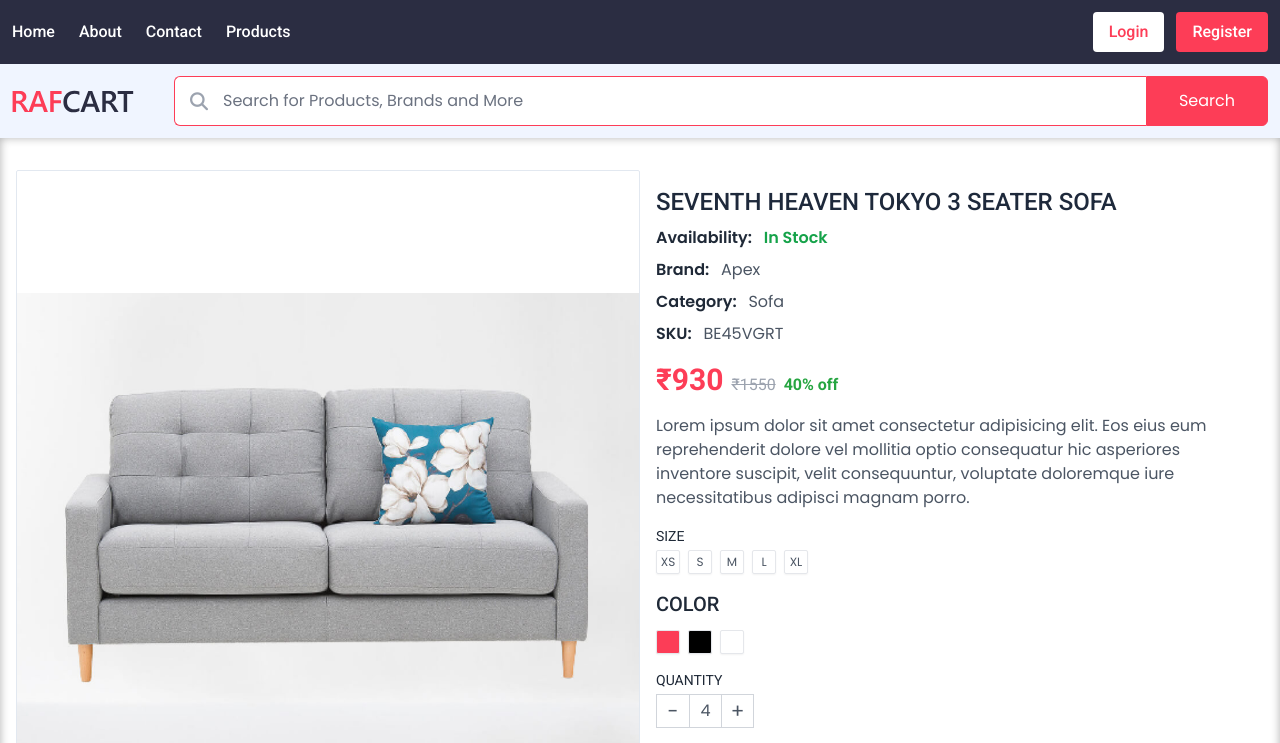
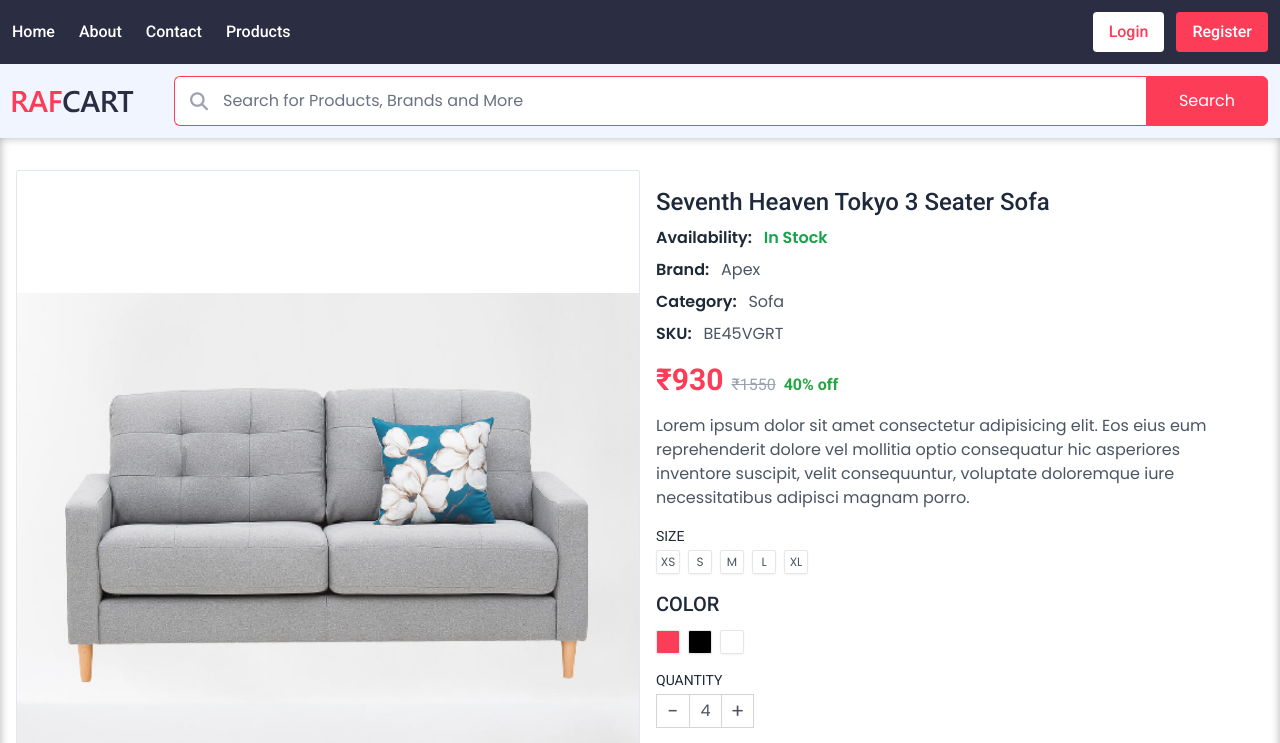
Before and after one commit to supratim531/ecom-clinton, a React (Create React App) app: page /product in a window 1280 px wide. Shown: the top 743 px of the page. Built offline with nearby package versions, Linux system fonts and the light colour scheme.

Commit message:
supratim531: Modified text transformation of product name

```diff
--- a/src/pages/Product.jsx
+++ b/src/pages/Product.jsx
@@ -44,7 +44,7 @@ const Product = () => {
           >
             <section className="text-[0.85rem] xs:text-base">
               {/* [text-shadow:1px_1px_2px_black] */}
-              <h2 className="mb-2 uppercase font-medium text-lg min-[480px]:text-xl lg:text-2xl text-slate-800">
+              <h2 className="mb-2 font-medium text-lg min-[480px]:text-xl lg:text-2xl text-slate-800">
                 {"Seventh Heaven Tokyo 3 Seater Sofa"}
               </h2>
               <div className="space-y-2">
```
